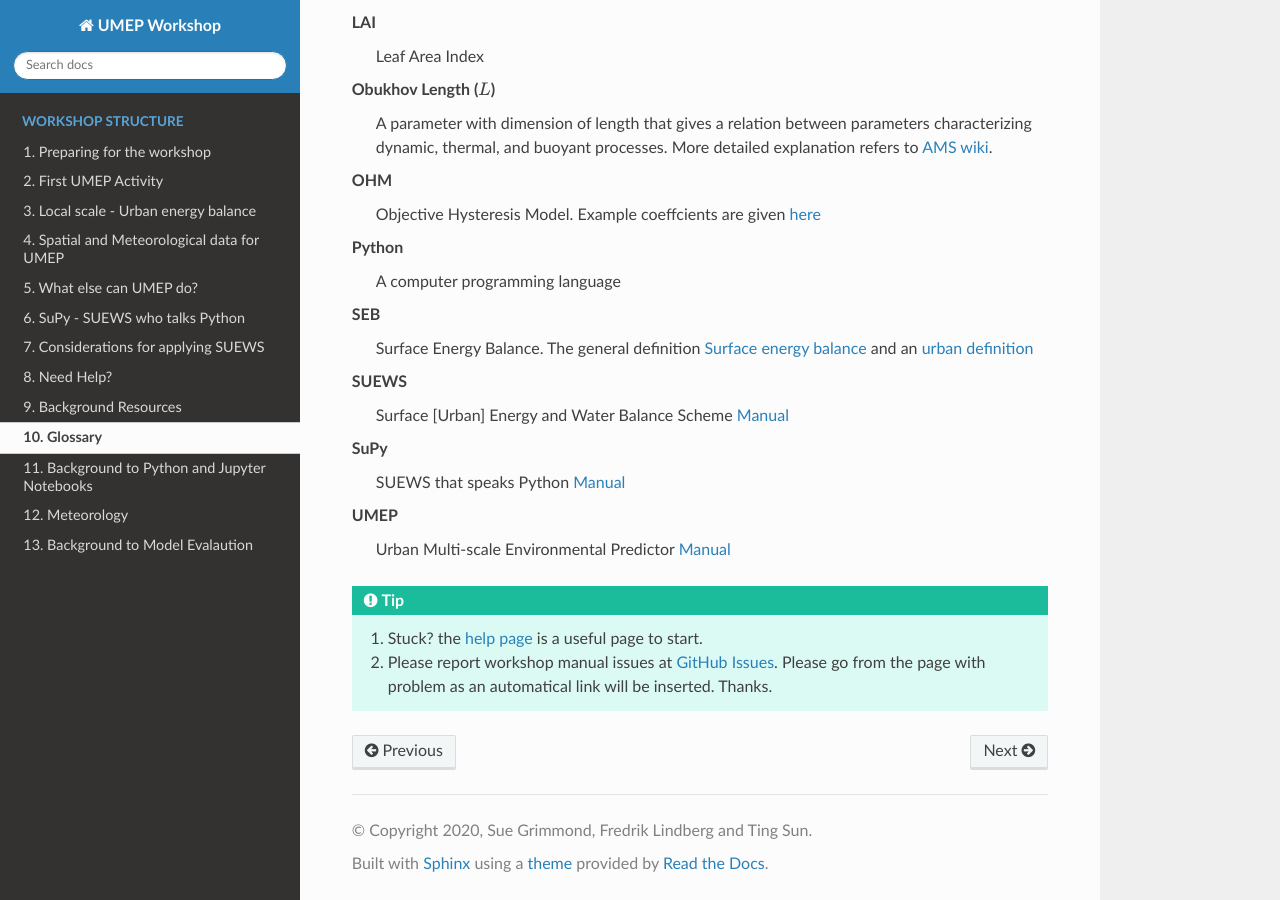
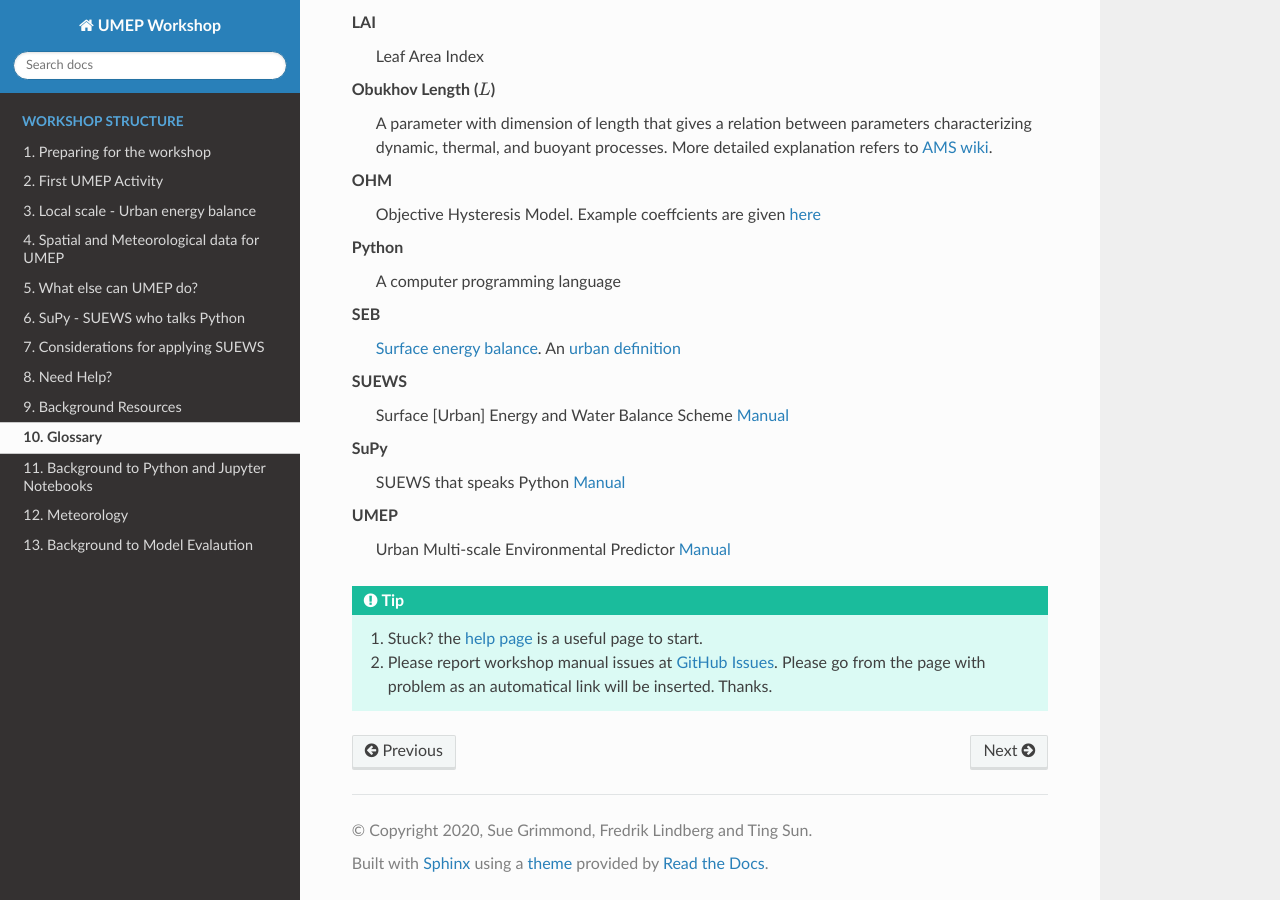
Before and after one commit to Urban-Meteorology-Reading/UMEP-Workshop, a Sphinx documentation site: the page built from source/BackGroundMet/BGM1.rst, in a window 1280 px wide and 900 px high, scrolled down 644 px. Built offline with Sphinx 7.4.7 and the Read the Docs theme 2.0.0, drawn with Linux system fonts in a browser that asks for light colours.

Commit message:
Update BGM1.rst

```diff
--- a/source/BackGroundMet/BGM1.rst
+++ b/source/BackGroundMet/BGM1.rst
@@ -34,7 +34,7 @@ Glossary
         Objective Hysteresis Model. Example coeffcients are given `here <https://suews.readthedocs.io/en/latest/input_files/SUEWS_SiteInfo/Typical_Values.html?highlight=ohm#ohm-coefficients>`_
 
     SEB
-        Surface Energy Balance. The general definition :ref:`SEB` and an `urban definition <https://suews.readthedocs.io/en/latest/introduction.html>`_
+        :ref:`SEB`. An `urban definition <https://suews.readthedocs.io/en/latest/introduction.html>`_
 
     SUEWS
         Surface [Urban] Energy and Water Balance Scheme
```
